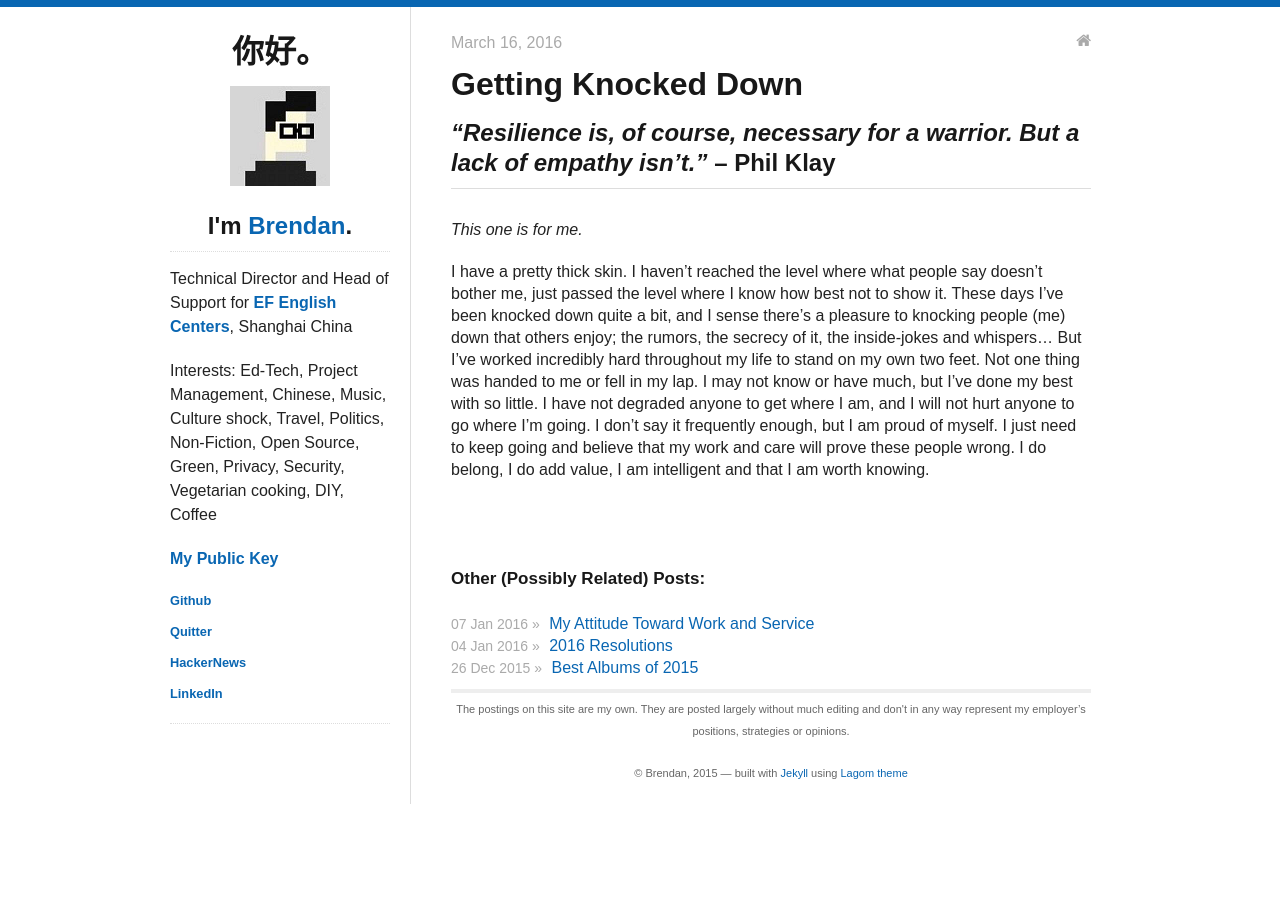
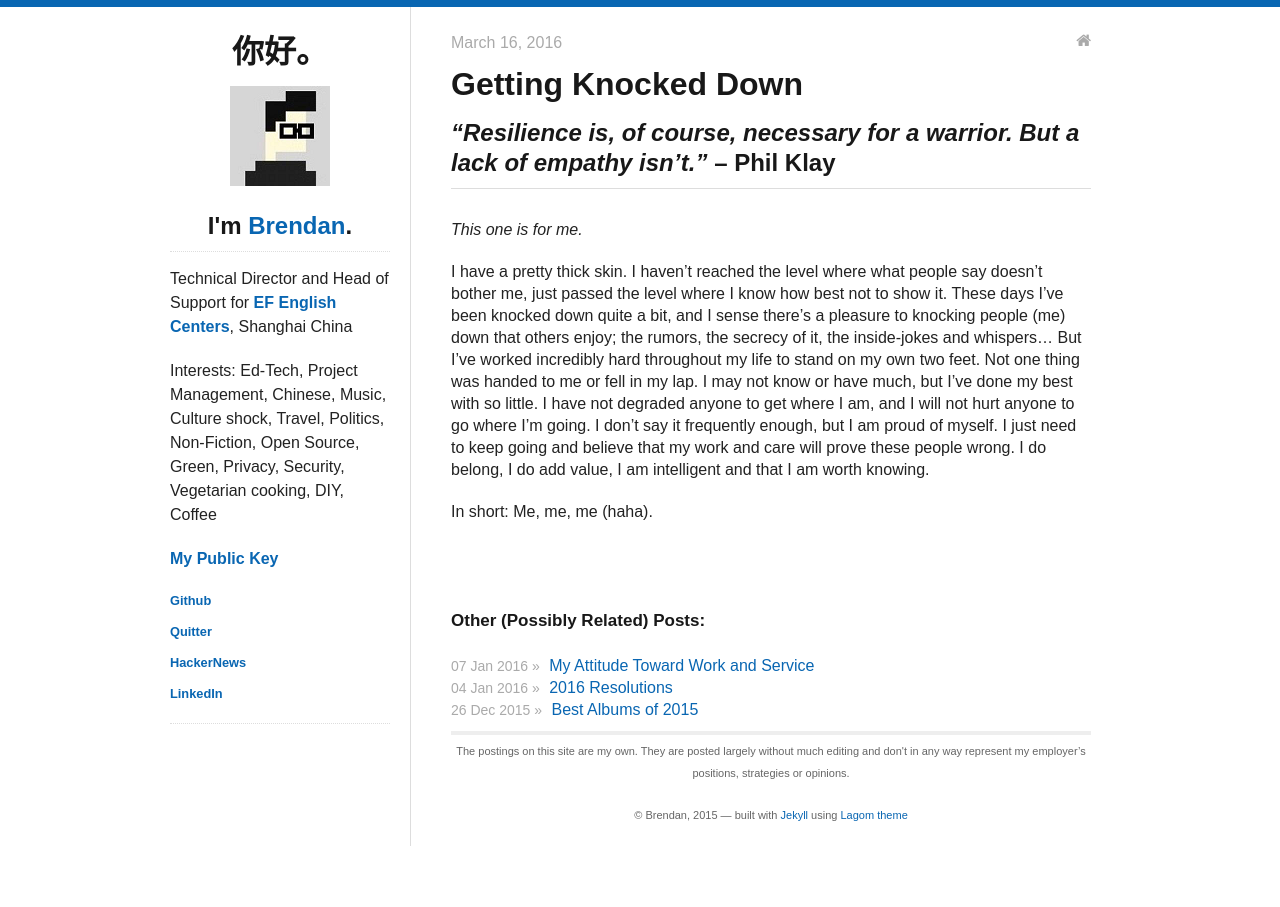
Before and after one commit to bcooney/bcooney.github.io, a Jekyll site: the page built from _posts/2016-03-16-getting-knocked-down.md, in a window 1280 px wide. Built offline with Jekyll 4.4.1, drawn with Linux system fonts in a browser that asks for light colours; nearby versions of some CDN libraries.

Commit message:
Update 2016-03-16-getting-knocked-down.md

```diff
--- a/_posts/2016-03-16-getting-knocked-down.md
+++ b/_posts/2016-03-16-getting-knocked-down.md
@@ -12,3 +12,5 @@ categories:
 *This one is for me.*
 
 I have a pretty thick skin. I haven't reached the level where what people say doesn't bother me, just passed the level where I know how best not to show it. These days I've been knocked down quite a bit, and I sense there's a pleasure to knocking people (me) down that others enjoy; the rumors, the secrecy of it, the inside-jokes and whispers... But I've worked incredibly hard throughout my life to stand on my own two feet. Not one thing was handed to me or fell in my lap. I may not know or have much, but I've done my best with so little. I have not degraded anyone to get where I am, and I will not hurt anyone to go where I'm going. I don't say it frequently enough, but I am proud of myself. I just need to keep going and believe that my work and care will prove these people wrong. I do belong, I do add value, I am intelligent and that I am worth knowing.
+
+In short: Me, me, me (haha).
```
